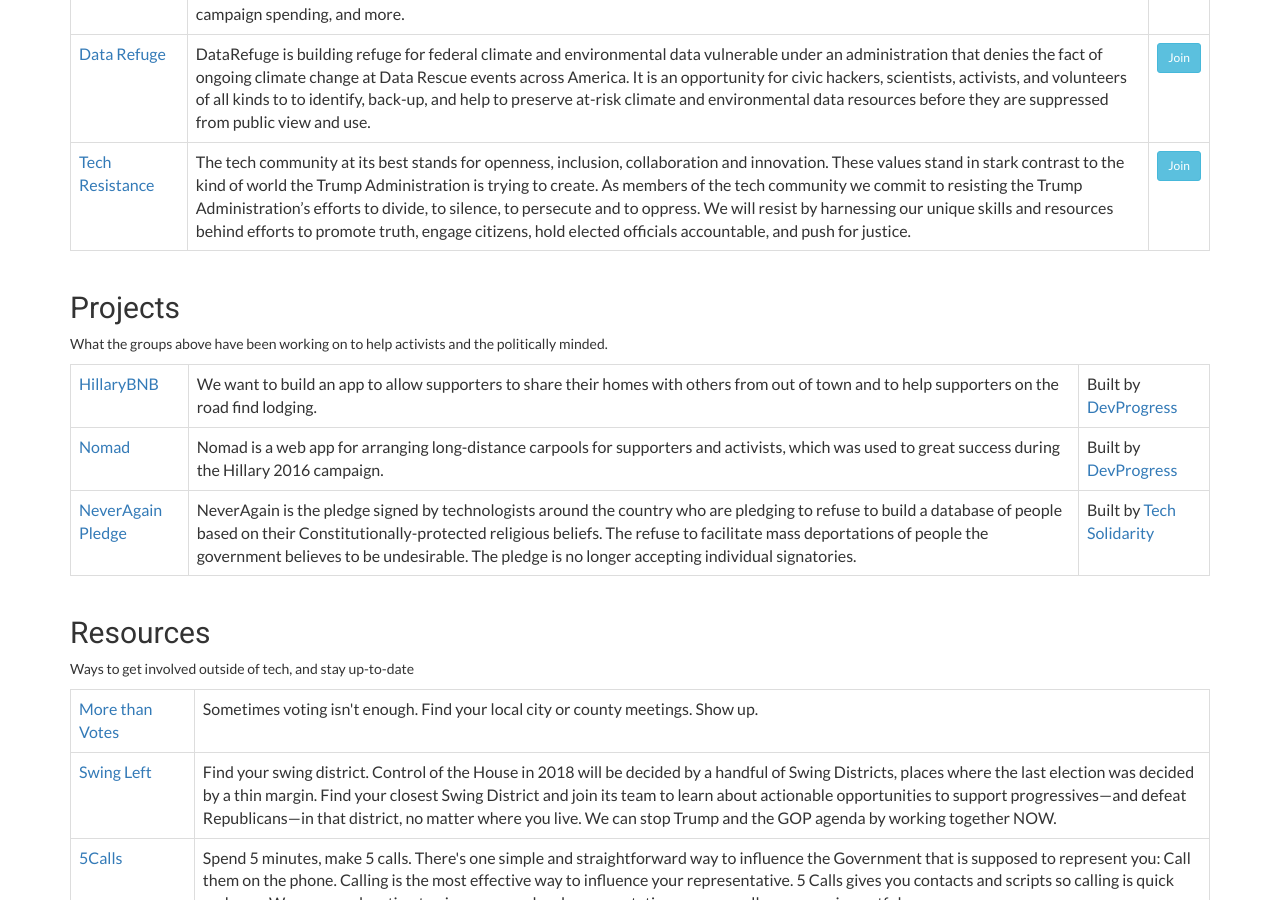
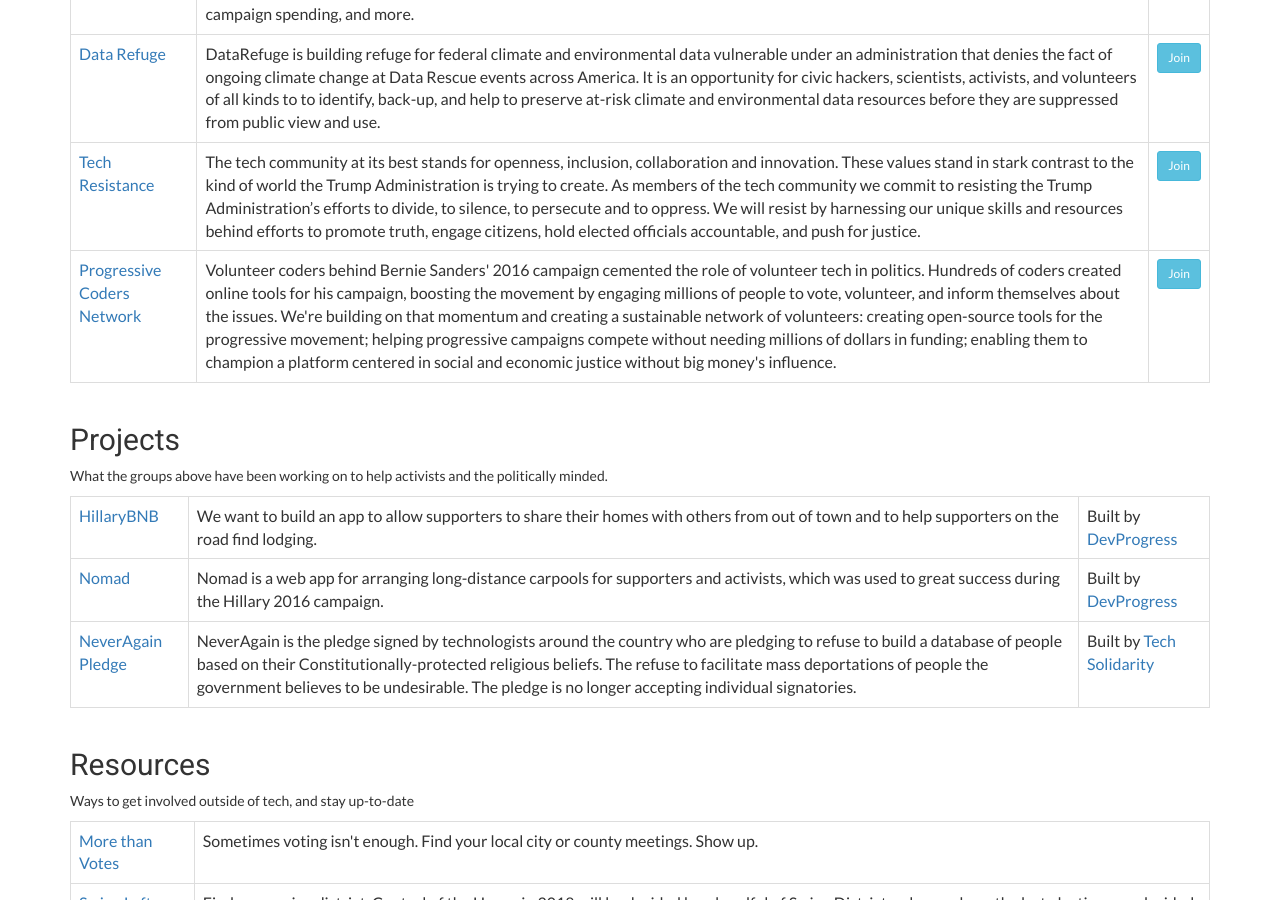
Before and after one commit to phildini/technicalmajority, a Jekyll site: the page built from docs/index.md, in a window 1280 px wide and 900 px high, scrolled down 1134 px. Built offline with Jekyll 4.4.1, drawn with Linux system fonts in a browser that asks for light colours; nearby versions of some CDN libraries.

```diff
--- a/docs/_data/orgs.yaml
+++ b/docs/_data/orgs.yaml
@@ -66,3 +66,12 @@
     As members of the tech community we commit to resisting the Trump Administration’s efforts to divide, to silence, to persecute and to oppress.
     We will resist by harnessing our unique skills and resources behind efforts to promote truth, engage citizens, hold elected officials accountable, and push for justice.
   join_url: http://techresistance.org/
+
+- id: progcode
+  name: Progressive Coders Network
+  url: http://www.progcode.co/
+  description: >
+    Volunteer coders behind Bernie Sanders' 2016 campaign cemented the role of volunteer tech in politics.
+    Hundreds of coders created online tools for his campaign, boosting the movement by engaging millions of people to vote, volunteer, and inform themselves about the issues.
+    We're building on that momentum and creating a sustainable network of volunteers: creating open-source tools for the progressive movement; helping progressive campaigns compete without needing millions of dollars in funding; enabling them to champion a platform centered in social and economic justice without big money's influence.
+  join_url: https://airtable.com/shrSnsmAIGWD1oGIL
```
